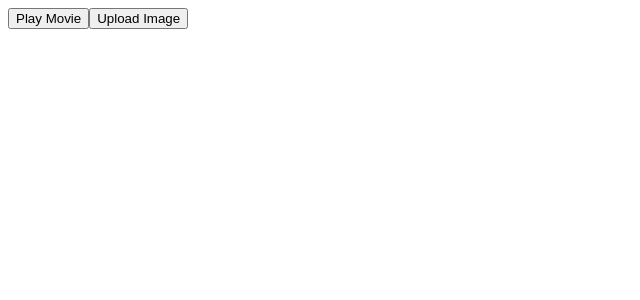
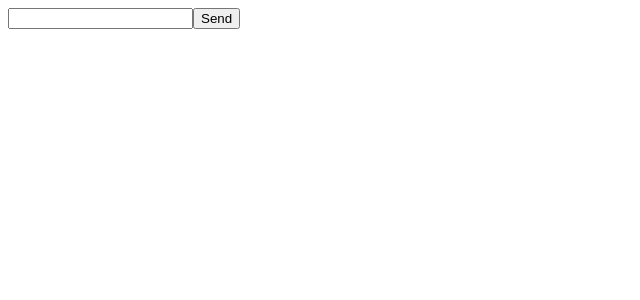
Before and after one commit to afzal75/react-adding-interactivity, a React (Vite) app: page / in a window 1280 px wide. Shown: the top 300 px of the page, without its empty margins (0-640 px from the left). Built offline with nearby package versions, Linux system fonts and the light colour scheme.

Commit message:
preventDefault emplementation done

```diff
--- a/src/App.jsx
+++ b/src/App.jsx
@@ -39,31 +39,46 @@
 //   );
 // }
 
-// ?
+// * stopPropagation()
 
-function Button({ onSmach, children }) {
+// function Button({ onSmach, children }) {
+//   return (
+//     <button
+//       onClick={(e) => {
+//         e.stopPropagation();
+//         onSmach();
+//       }}
+//     >
+//       {children}
+//     </button>
+//   );
+// }
+
+// export default function Toolbar() {
+//   return (
+//     <div
+//       className="Toolbar"
+//       onClick={() => {
+//         console.log("You clicked on the toolbar!");
+//       }}
+//     >
+//       <Button onSmach={() => console.log("Playing!")}>Play Movie</Button>
+//       <Button onSmach={() => console.log("Uploading!")}>Upload Image</Button>
+//     </div>
+//   );
+// }
+
+// ! preventDefault()
+
+export default function Signup() {
   return (
-    <button
-      onClick={(e) => {
-        e.stopPropagation();
-        onSmach();
+    <form
+      onSubmit={(e) => {
+        e.preventDefault();
       }}
     >
-      {children}
-    </button>
+      <input />
+      <button>Send</button>
+    </form>
   );
 }
-
-export default function Toolbar() {
-  return (
-    <div
-      className="Toolbar"
-      onClick={() => {
-        console.log("You clicked on the toolbar!");
-      }}
-    >
-      <Button onSmach={() => console.log("Playing!")}>Play Movie</Button>
-      <Button onSmach={() => console.log("Uploading!")}>Upload Image</Button>
-    </div>
-  );
-}
```
